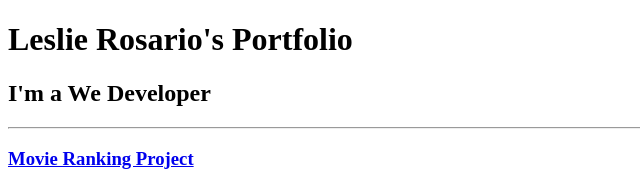
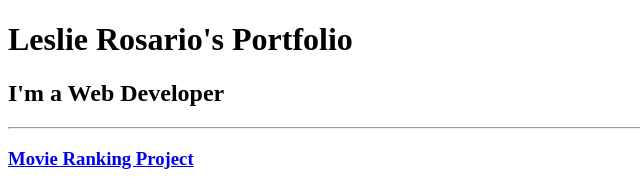
Before and after one commit to LeslieRosario/html-portfolio, a plain HTML site: page index.html in a window 1280 px wide. Shown: the top 185 px of the page, 0-640 px from the left. Drawn offline with Linux system fonts and the light colour scheme.

Commit message:
Update index.html

```diff
--- a/index.html
+++ b/index.html
@@ -24,7 +24,7 @@ https://developer.mozilla.org/en-US/docs/Web/HTML/Element/img#attr-height -->
 </head>
 <body>
   <h1>Leslie Rosario's Portfolio</h1>
-  <h2>I'm a We Developer</h2>
+  <h2>I'm a Web Developer</h2>
 
   <hr>
 
```
